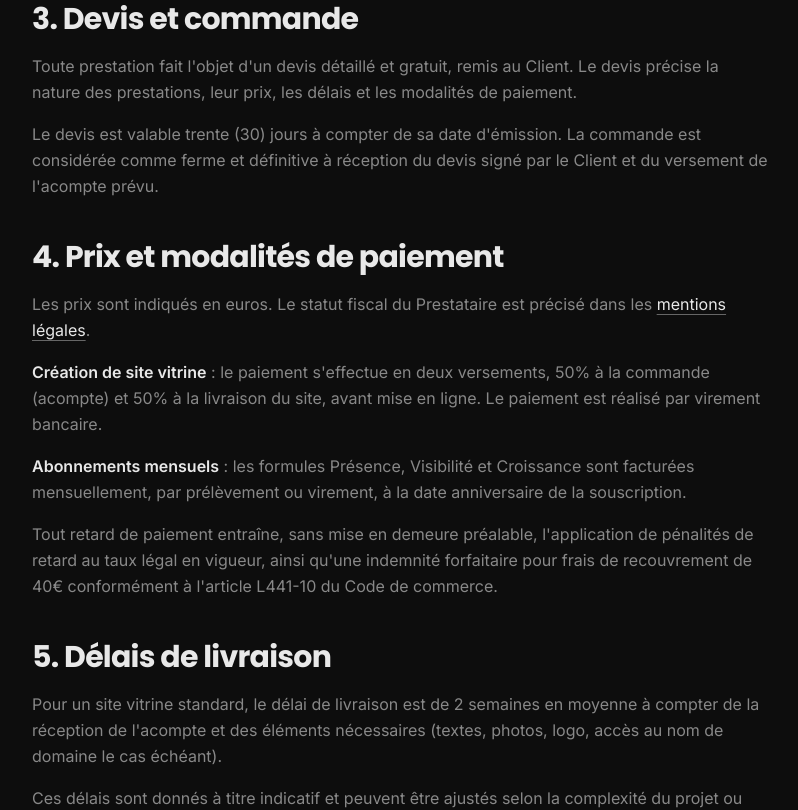
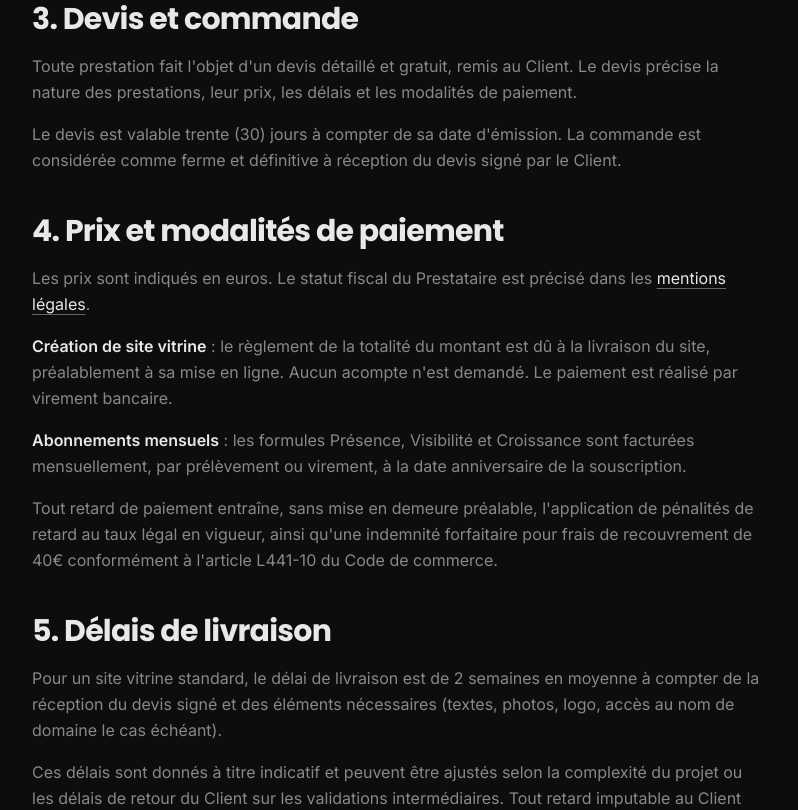
Before and after one commit to Haeev/Nowakowski-Web, a Next.js app: page /cgv in a window 1280 px wide. Shown: the part 1160-1970 px from the top of the page, without its empty margins (240-1038 px from the left). Built offline with nearby package versions, Linux system fonts and the light colour scheme; no server answers.

Commit message:
fix(payment): switch to full payment at delivery, remove deposit

```diff
--- a/app/cgv/page.tsx
+++ b/app/cgv/page.tsx
@@ -123,10 +123,9 @@ const CgvPage = () => (
                 paiement.
               </p>
               <p>
-                Le devis est valable trente (30) jours à compter de sa date
-                d&apos;émission. La commande est considérée comme ferme et
-                définitive à réception du devis signé par le Client et du
-                versement de l&apos;acompte prévu.
+              Le devis est valable trente (30) jours à compter de sa date
+              d&apos;émission. La commande est considérée comme ferme et
+              définitive à réception du devis signé par le Client.
               </p>
             </div>
           </section>
@@ -152,10 +151,10 @@ const CgvPage = () => (
                 <span className="font-semibold text-fg">
                   Création de site vitrine
                 </span>
-                {" "}: le paiement s&apos;effectue en deux versements, 50% à
-                la commande (acompte) et 50% à la livraison du site, avant
-                mise en ligne. Le paiement est réalisé par virement
-                bancaire.
+                {" "}: le règlement de la totalité du montant est dû à la
+                livraison du site, préalablement à sa mise en ligne. Aucun
+                acompte n&apos;est demandé. Le paiement est réalisé par
+                virement bancaire.
               </p>
               <p>
                 <span className="font-semibold text-fg">
@@ -182,9 +181,9 @@ const CgvPage = () => (
             <div className="mt-4 space-y-4">
               <p>
                 Pour un site vitrine standard, le délai de livraison est de
-                2 semaines en moyenne à compter de la réception de
-                l&apos;acompte et des éléments nécessaires (textes, photos,
-                logo, accès au nom de domaine le cas échéant).
+                2 semaines en moyenne à compter de la réception du devis
+                signé et des éléments nécessaires (textes, photos, logo,
+                accès au nom de domaine le cas échéant).
               </p>
               <p>
                 Ces délais sont donnés à titre indicatif et peuvent être
--- a/components/sections/Tarifs.tsx
+++ b/components/sections/Tarifs.tsx
@@ -44,7 +44,7 @@ const Tarifs = () => (
           </p>
           <p className="mt-5 max-w-2xl text-base text-fg-muted md:text-lg">
             Devis personnalisé · Livraison sous 2 semaines en moyenne ·
-            Paiement 50% à la commande, 50% à la livraison
+            Paiement intégral à la livraison · Aucun acompte
           </p>
           <motion.div
             whileHover={{ scale: 1.03 }}
```
Also changed, not shown: public/llms.txt.
